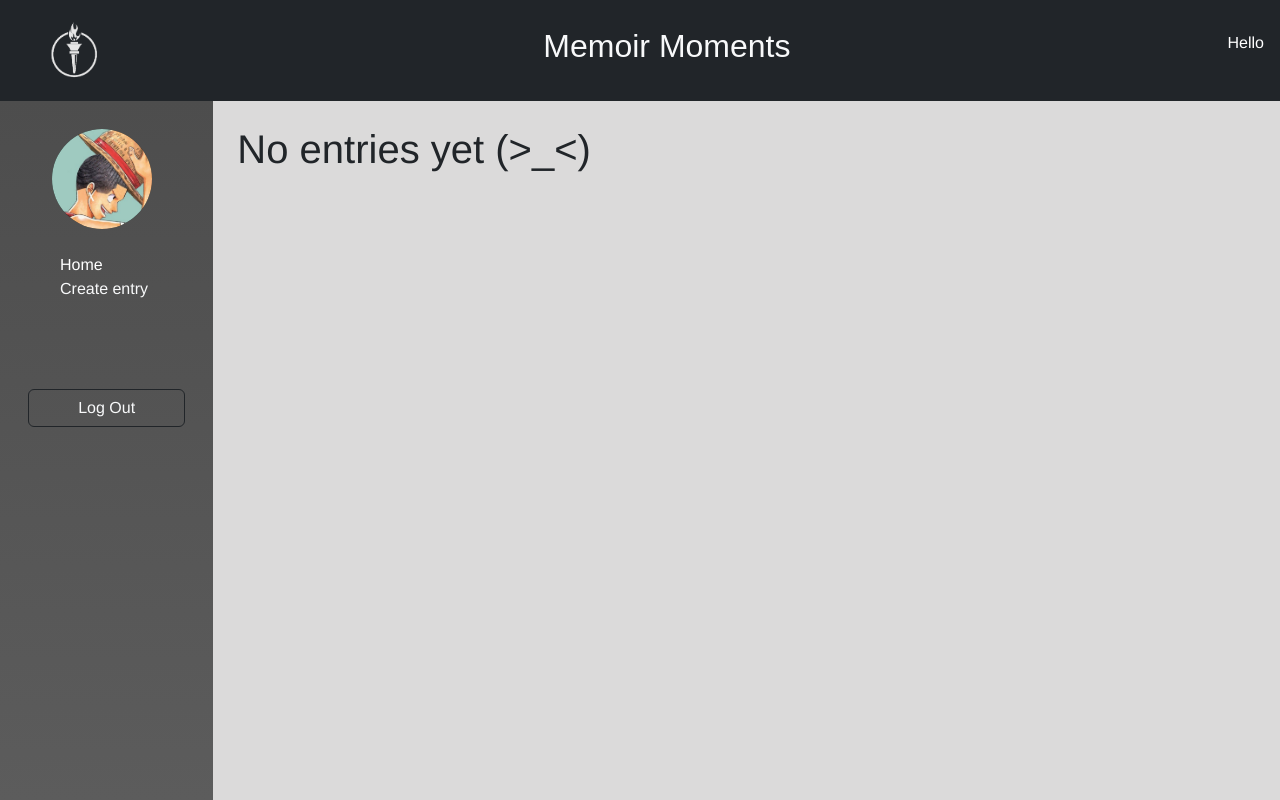
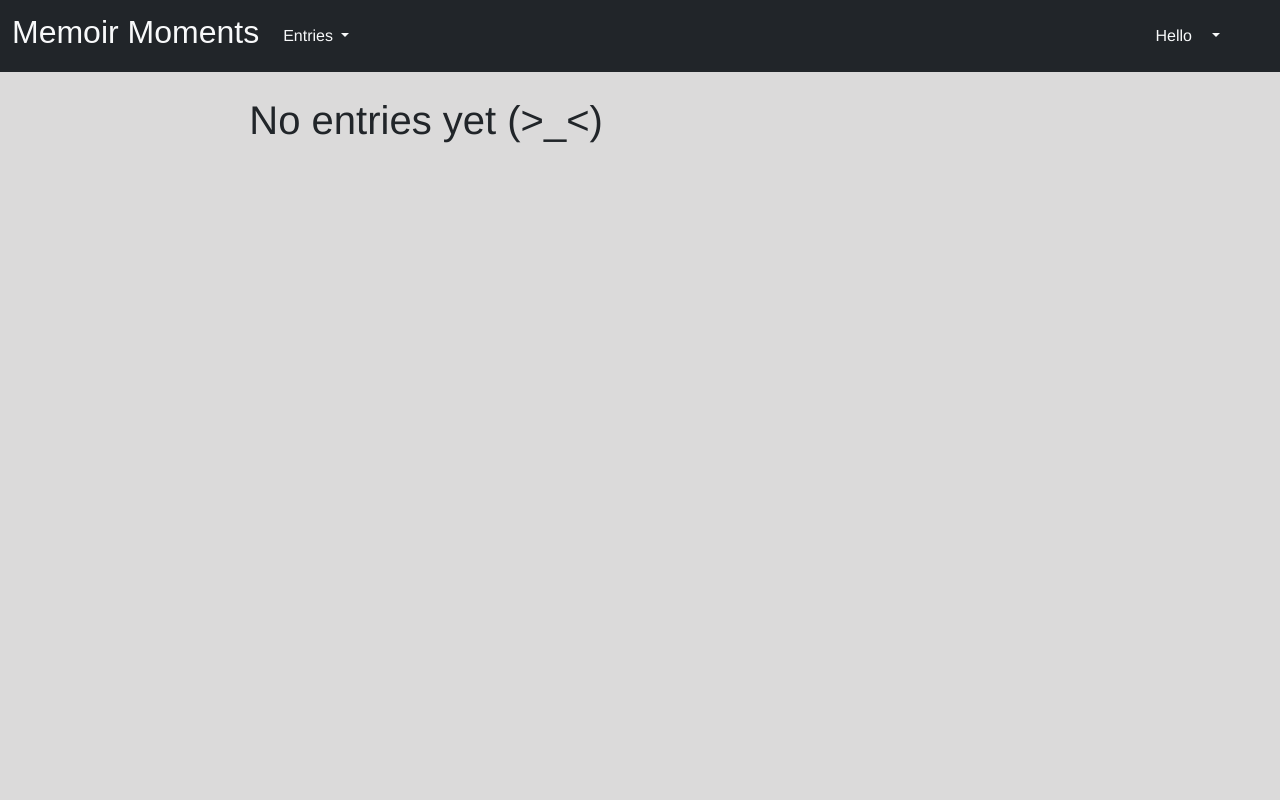
Before and after one commit to Sh-abang/djangoSmall, a Django app: page /diary/ in a window 1280 px wide. Run offline with Django 4.2, Linux system fonts and the light colour scheme; the visitor is signed in with stand-in values (Sample User, id 1); data that the repository does not hold is empty; some web fonts are replaced.

Commit message:
removed sidebar and 'myNavbar.html'

```diff
--- a/diary/views.py
+++ b/diary/views.py
@@ -30,7 +30,6 @@
         createForm = EntryForm(request.POST)
         if createForm.is_valid():
             entryObject = createForm.save()
-            # print(entryObject.title +"__++__"+str(request.user.email))
             entryObject.author = request.user
             entryObject.save()
             return redirect('/diary')
--- a/templates/base.html
+++ b/templates/base.html
@@ -9,14 +9,15 @@
     <link rel="stylesheet" href="{% static 'diary/mainStyles.css' %}">
     <link rel="stylesheet" href="{% static 'diary/navbarStyles.css' %}">
     <link rel="stylesheet" href="https://fonts.googleapis.com/css?family=Sofia">
+    <script src="https://cdn.jsdelivr.net/npm/bootstrap@5.2.3/dist/js/bootstrap.bundle.min.js" integrity="sha384-kenU1KFdBIe4zVF0s0G1M5b4hcpxyD9F7jL+jjXkk+Q2h455rYXK/7HAuoJl+0I4" crossorigin="anonymous"></script>
 
     <title>{% block title %}{% endblock %}</title>
 
 </head>
 <body class="d-flex flex-column overflow-hidden vh-100">
-    <nav class="navbar navbar bg-dark justify-content-between">
+    <!-- <nav class="navbar navbar-expand-lg bg-dark justify-content-between ps-3">
         <div class="logo_container ms-3">
-            <img src="{% static 'diary/logo_noBG_light.png' %}" alt="Logo"  height="85"/>
+            <img src="{% static 'diary/logo_noBG_light.png' %}"  alt="Logo" height="80"/>
         </div>
         <a class="titleText navbar-brand text-light " href="{% url 'index' %}"><h2>Memoir Moments</h2></a>
         <div class="d-inline-flex text-white me-2">
@@ -26,29 +27,55 @@
                 {% endif %}
             </div>
         </div>
-    </nav>
+    </nav> -->
 
-    <div class="container-fluid h-100">
-        <div class="row h-100">
-            <div class="col-2 p-1" style="background: linear-gradient(180deg, rgba(77,77,77,1) 0%, rgba(92,92,92,1) 100%);">
-                <nav class="verticalnav p-4">
-                    <div class="profilepicture ms-4">
-                        <img src="{% static 'diary/propic.jpg' %}" alt="Logo"  width="100%"/>
-                    </div>
-                    <br>
-                    <ul class="verticalnavlist">
-                        <li><a href="{% url 'index' %}">Home</a></li>
-                        <li><a href="{% url 'create_entry' %} " class="text-light">Create entry</a></li>
+    <nav class="navbar navbar-expand-lg bg-dark justify-content-between pe-4">
+        <div class="container-fluid">
+            <a class="titleText navbar-brand text-light " href="{% url 'index' %}"><h2>Memoir Moments</h2></a>
+          <button class="navbar-toggler" type="button" data-bs-toggle="collapse" data-bs-target="#navbarSupportedContent" aria-controls="navbarSupportedContent" aria-expanded="false" aria-label="Toggle navigation">
+            <span class="navbar-toggler-icon"></span>
+          </button>
+          <div class="collapse navbar-collapse" id="navbarSupportedContent">
+            <ul class="navbar-nav me-auto mb-2 mb-lg-0">
+                <li class="nav-item dropdown">
+                <a class="nav-link dropdown-toggle text-light" href="#" role="button" data-bs-toggle="dropdown" aria-expanded="false">
+                    Entries
+                </a>
+                <ul class="dropdown-menu">
+                    <li><a class="dropdown-item" href="{% url 'create_entry' %} ">Create</a></li>
+                    <!-- <li><hr class="dropdown-divider"></li> -->
+                </ul>
+                </li>
 
-                        <br><br><br>
+            </ul>
+            <ul class="navbar-nav me-2 mb-2 mb-lg-0">
+                <a class="nav-link disabled text-light">Hello</a>
+                <li class="nav-item dropdown me-2">
+                    <a class="nav-link dropdown-toggle text-light" href="#" role="button" data-bs-toggle="dropdown" aria-expanded="false">
+                        {{ request.user.user_name.upper }}
+                    </a>
+                    <ul class="dropdown-menu ">
+                        <li><a class="dropdown-item" href="#">Profile</a></li>
+                        <li><hr class="dropdown-divider"></li>
+                        <li><a class="dropdown-item" href="{% url 'logout' %}">Logout</a></li>
+                    <!-- <li><hr class="dropdown-divider"></li> -->
+                    </ul>
+                </li>
+            </ul>
+            <!-- <form class="d-flex" role="search">
+              <input class="form-control me-2" type="search" placeholder="Search" aria-label="Search">
+              <button class="btn btn-outline-light" type="submit">Search</button>
+            </form> -->
+          </div>
+        </div>
+      </nav>
 
-                    </ul>
-                    <div class="logout d-grid gap-2">
-                        <a href="{% url 'logout' %}" class="btn btn-outline-dark text-light">Log Out</a>
-                    </div>
-                </nav>
-            </div>
-            {% block content %}{% endblock %}
+    <div class="container-fluid h-100 ">
+        <div class="row h-100 mb-5">
+            <!-- <div class="col-2 p-1"></div> -->
+            <div class="col-md-8 offset-md-2">{% block content %}{% endblock %}</div>
+
+            <!-- <div class="col-2 p-1" ></div> -->
 
         </div>
     </div>
```
